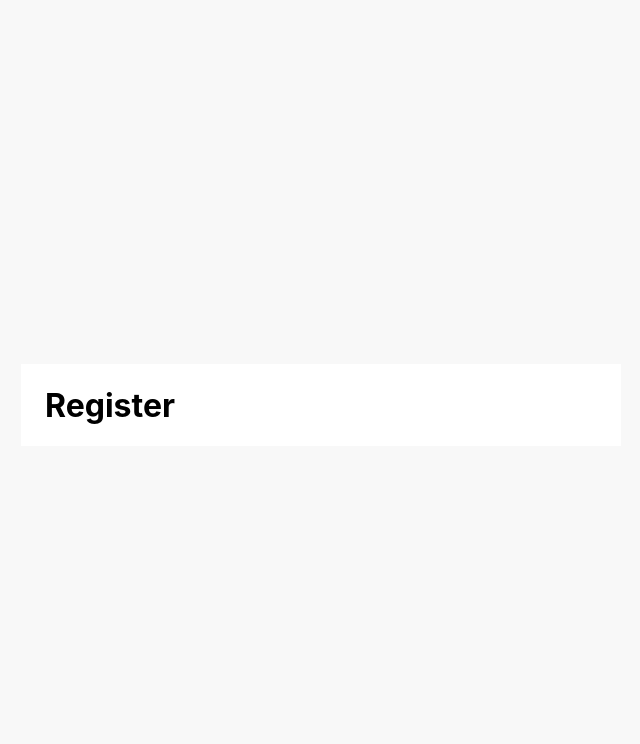
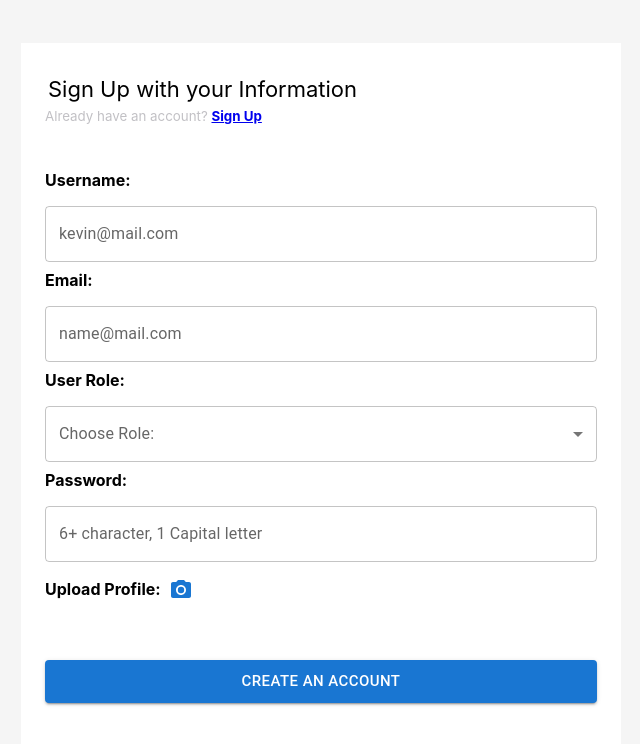
Before and after one commit to kevingarry97/Chat_App_UI, a React (Create React App) app: page /register in a window 1280 px wide. Shown: the top 744 px of the page, without its empty margins (319-959 px from the left). Built offline with nearby package versions, Linux system fonts and the light colour scheme.

Commit message:
Design of Remaining Auth Screens

```diff
--- a/src/assets/customStyles.jsx
+++ b/src/assets/customStyles.jsx
@@ -50,5 +50,9 @@ export const useStyles = makeStyles({
   },
   img_fluid: {
     width: '100%'
+  },
+  text_normal: {
+    fontWeight: 'normal',
+    fontSize: 22
   }
 })
--- a/src/index.css
+++ b/src/index.css
@@ -5,7 +5,7 @@ body {
     sans-serif;
   -webkit-font-smoothing: antialiased;
   -moz-osx-font-smoothing: grayscale;
-  background-color: #F8F8F8;
+  background-color: #f5f5f5;
 }
 
 code {
--- a/src/pages/confirm.jsx
+++ b/src/pages/confirm.jsx
@@ -1,6 +1,11 @@
-import React from 'react';
+import React, {useEffect} from 'react';
 
-const Confirm = () => {
+const Confirm = ({match}) => {
+  useEffect(() => {
+    const {id} = match.params;
+    console.log('Props ID ', id)
+  }, [match.params]);
+
   return (
     <div>
       <h1>Confirm Email</h1>
--- a/src/pages/login.jsx
+++ b/src/pages/login.jsx
@@ -5,7 +5,7 @@ import AuthImage from '../assets/auth_image.svg';
 import { useStyles } from '../assets/customStyles';
 
 const Login = () => {
-  const classes = useStyles()
+  const classes = useStyles();
   return (
     <div className={`${classes.flex} ${classes.pt_5} ${classes.pb_5} ${classes.h_100} ${classes.align_center} ${classes.justify_center}`}>
       <Container maxWidth="lg" sx={{ backgroundColor: '#FFF'}}>
--- a/src/pages/register.jsx
+++ b/src/pages/register.jsx
@@ -1,13 +1,57 @@
 import React from 'react';
-import { Container } from '@mui/material';
+import { Button, Container, TextField, IconButton, FormControl, InputLabel, Select, MenuItem } from '@mui/material';
 import { useStyles } from '../assets/customStyles';
+import { Link } from 'react-router-dom';
+import { PhotoCamera } from '@mui/icons-material';
+import styled from '@emotion/styled';
 
 const Register = () => {
-  const classes = useStyles()
+  const classes = useStyles();
+  const Input = styled('input')({
+    display: 'none',
+  });
   return (
     <div className={`${classes.flex} ${classes.pt_5} ${classes.pb_5} ${classes.h_100} ${classes.align_center} ${classes.justify_center}`}>
-      <Container maxWidth="sm" sx={{ backgroundColor: '#FFF'}}>
-        <h1>Register</h1>
+      <Container maxWidth="sm" sx={{ backgroundColor: '#FFF', padding: '30px', paddingBottom: "4em"}}>
+        <h1 style={{margin: 3, padding: 0}} className={classes.text_normal}>Sign Up with your Information</h1>
+        <small className={classes.text_muted}>Already have an account? </small>
+        <small className={classes.text_muted}><Link to={"/register"}><b>Sign Up</b></Link></small>
+        <form className={classes.pt_5}>
+          <label htmlFor=""><b>Username:</b></label>
+          <TextField fullWidth label="kevin@mail.com" id="fullWidth" margin="normal" />
+          <label htmlFor=""><b>Email:</b></label>
+          <TextField fullWidth label="name@mail.com" id="fullWidth" margin="normal" />
+          <label htmlFor=""><b>User Role:</b></label>
+          <FormControl fullWidth margin="normal">
+            <InputLabel id="demo-simple-select-label">Choose Role:</InputLabel>
+              <Select
+                labelId="demo-simple-select-label"
+                id="demo-simple-select"
+                // value={age}
+                label="Age"
+                // onChange={handleChange}
+              >
+                {['moderator', 'user'].map(item => (
+                  <MenuItem value={item}>{item}</MenuItem>
+                ))}
+              </Select>
+          </FormControl>
+          <label htmlFor=""><b>Password:</b></label>
+          <TextField fullWidth label="6+ character, 1 Capital letter" id="fullWidth" margin="normal" />
+          <label htmlFor="icon-button-file">
+            <b>Upload Profile:</b>
+            <Input accept="image/*" id="icon-button-file" type="file" />
+            <IconButton color="primary" aria-label="upload picture" component="span">
+              <PhotoCamera />
+            </IconButton>
+          </label>
+          {/* <div className={classes.py_2} /> */}
+          {/* <Link className={`${classes.decoration_0} ${classes.float_right}`} to={'/'}><small className={classes.text_muted}>Forgot password?</small></Link> */}
+          <div className={classes.py_2} />
+          <Button variant="contained" color="primary" size="large" sx={{marginTop: '30px'}} fullWidth>
+            Create an account
+          </Button>
+        </form>
       </Container>
     </div>
   )
```
